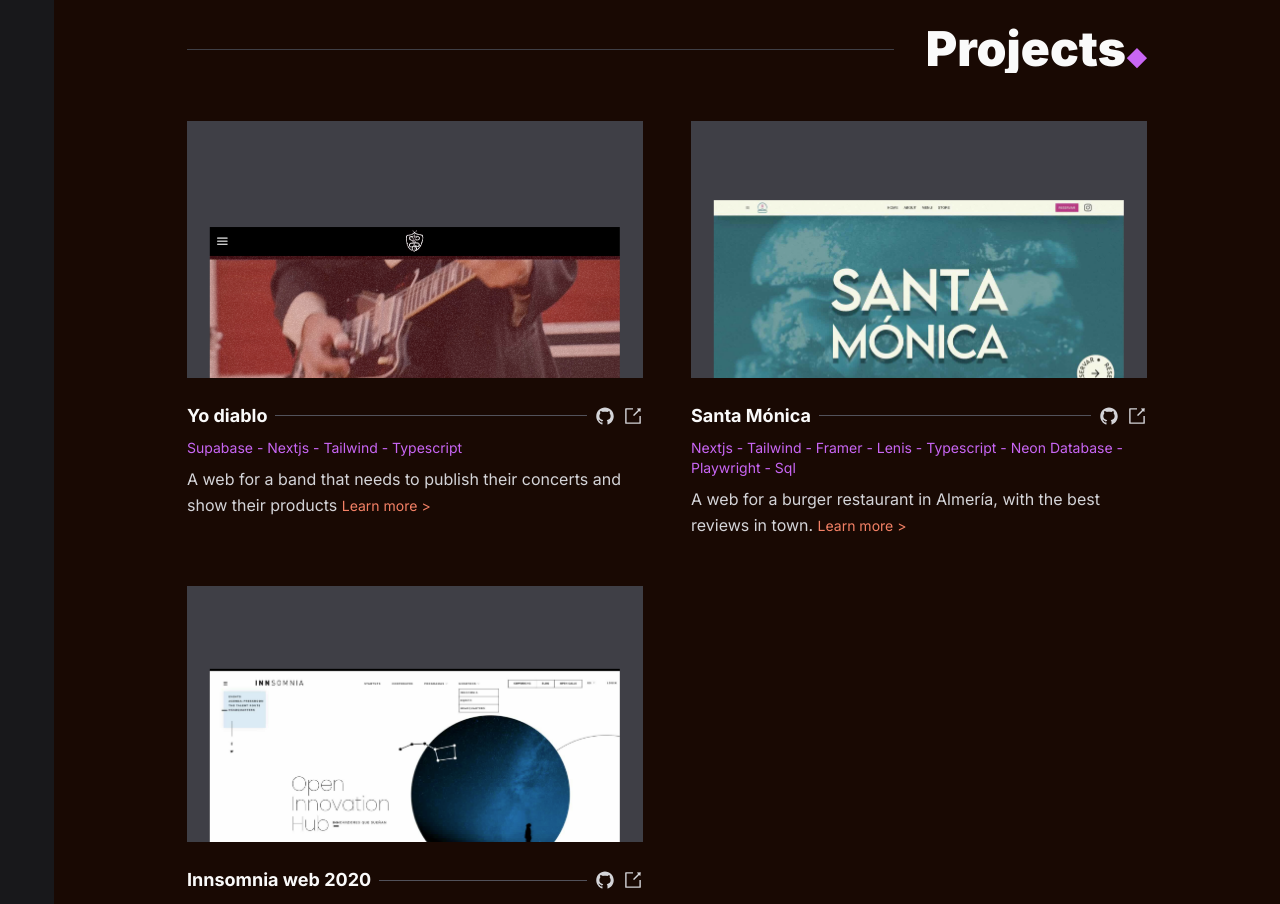
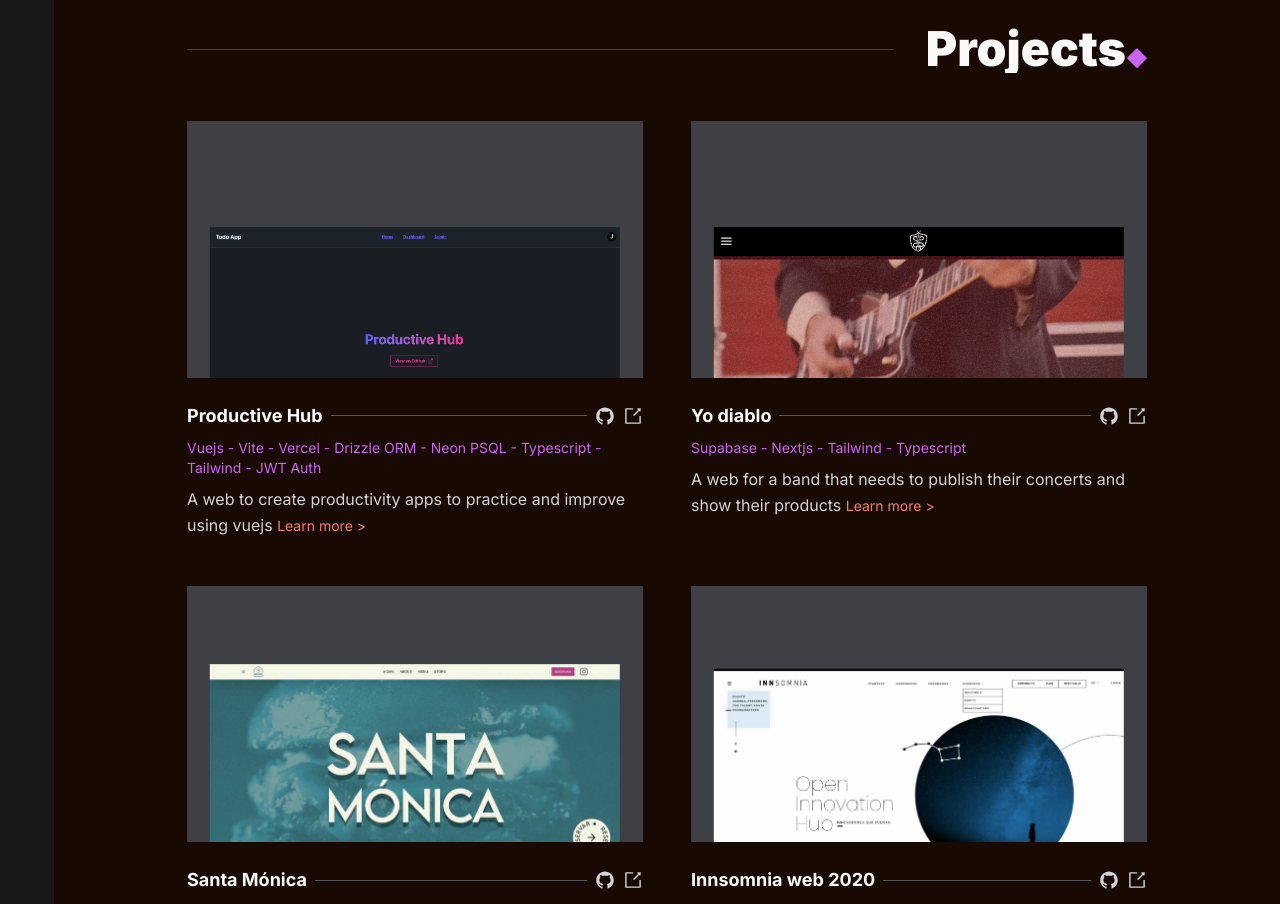
Before and after one commit to jesuscnnbs/nextjs-portfolio, a Next.js app: page / in a window 1280 px wide. Shown: the part 2260-3164 px from the top of the page. Built offline with nearby package versions, Linux system fonts and the light colour scheme.

Commit message:
add project

```diff
--- a/src/components/projects/Projects.tsx
+++ b/src/components/projects/Projects.tsx
@@ -18,10 +18,29 @@
 
 const projects = [
   {
+    title: "Productive Hub",
+    imgSrc: "project-imgs/productive_hub_home.png",
+    code: "https://github.com/jesuscnnbs/yo-diablo-next-ts",
+    projectLink: "https://vuejs-todo-app-nu.vercel.app/",
+    tech: ["Vuejs", "Vite", "Vercel", "Drizzle ORM", "Neon PSQL", "Typescript", "Tailwind", "JWT Auth"],
+    description:
+      "A web to create productivity apps to practice and improve using vuejs",
+    modalContent: (
+      <>
+        <p>
+          A web to create productivity apps to practice and improve using vuejs
+        </p>
+        <p>
+          Developed with Vuejs, and Neon (a serverless Postgres database)
+        </p>
+      </>
+    ),
+  },
+  {
     title: "Yo diablo",
     imgSrc: "project-imgs/yodiablo.jpg",
-    code: "https://github.com/jesuscnnbs",
-    projectLink: "https://yo-diablo-next-ts.vercel.app/es",
+    code: "https://github.com/jesuscnnbs/yo-diablo-next-ts",
+    projectLink: "https://www.yodiablo.com",
     tech: ["Supabase", "Nextjs", "Tailwind", "Typescript"],
     description:
       "A web for a band that needs to publish their concerts and show their products",
```
Also changed, not shown: public/project-imgs/productive_hub.png (added), public/project-imgs/productive_hub_home.png (added).
